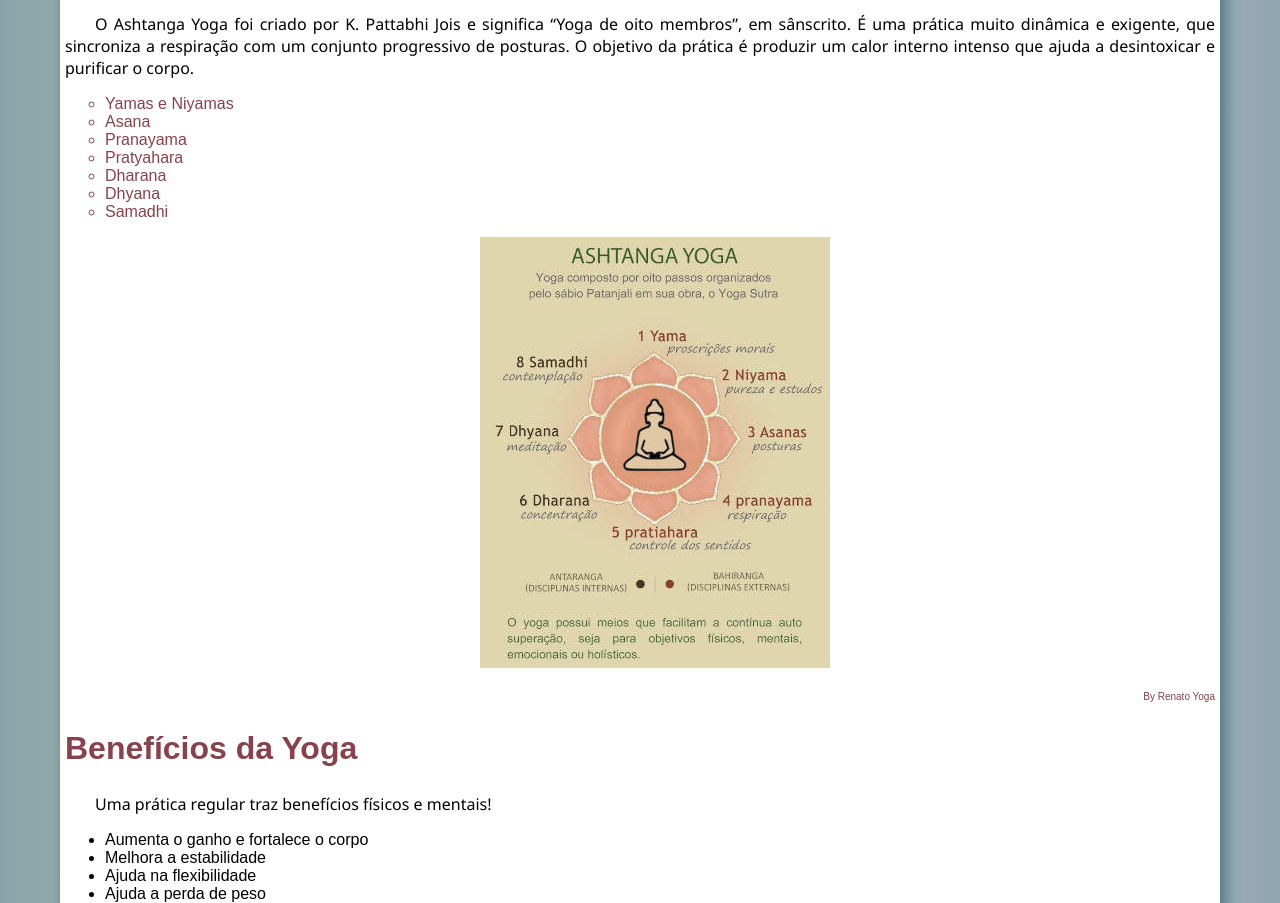
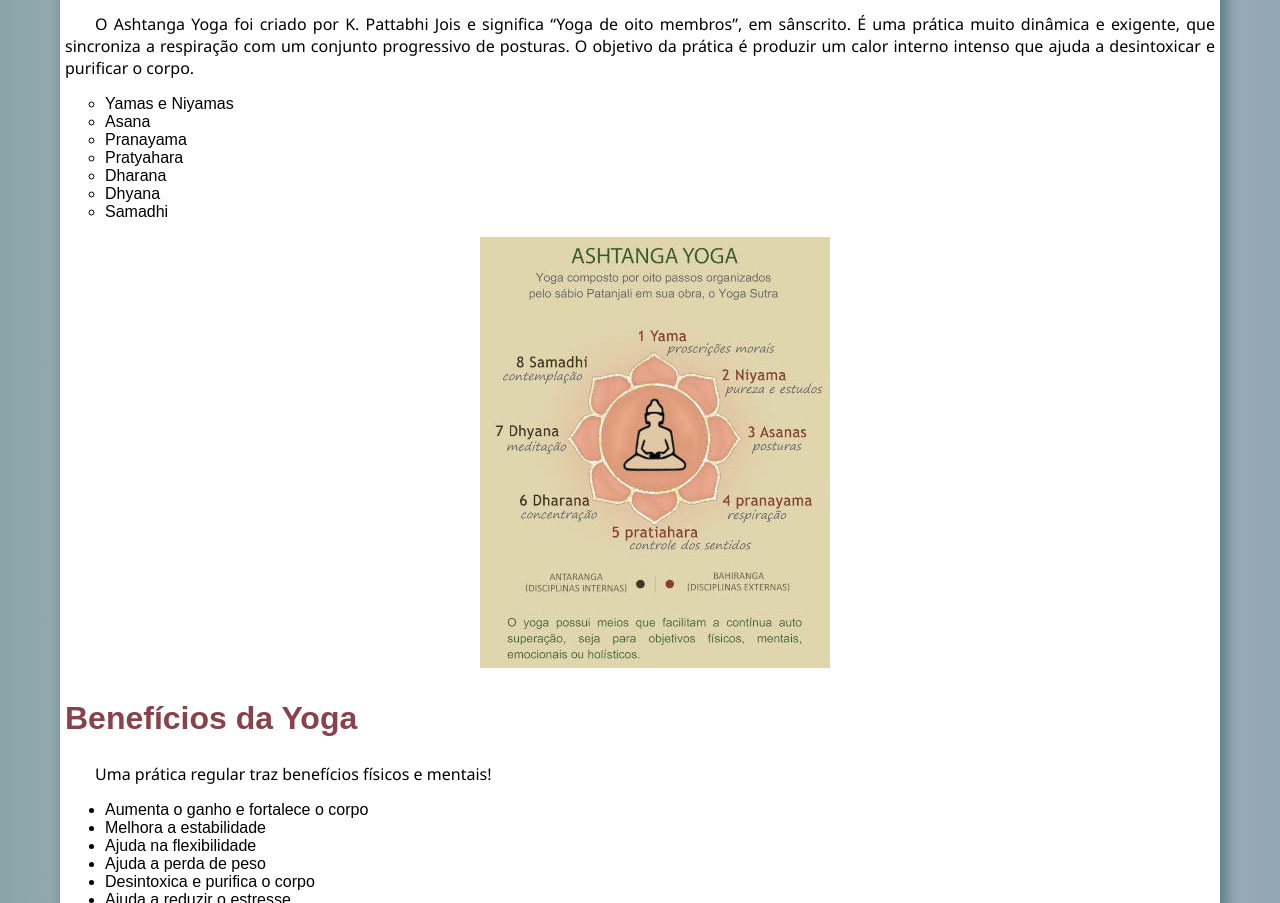
Before and after one commit to Kamiladsg/Reiki, a plain HTML site: page yoga.html in a window 1280 px wide. Shown: the part 906-1809 px from the top of the page. Drawn offline with Linux system fonts and the light colour scheme.

Commit message:
alterações

```diff
--- a/estilo/style.css
+++ b/estilo/style.css
@@ -55,9 +55,12 @@ a:hover{
     font-weight: bold;
     color:#144b5598 ;
 }
-.diferenciado{
+#diferenciado{
     color: #89414C;
-    content: ' ☸ ';
+
+}
+#diferenciado:hover{
+    color: #89414C;
 }
 .especial{
     font-weight: bold;
--- a/yoga.html
+++ b/yoga.html
@@ -21,7 +21,7 @@
     <p style="text-align: center;"><iframe width="560" height="315" src="https://www.youtube.com/embed/shk4PdresVk" title="YouTube video player" frameborder="0" allow="accelerometer; autoplay; clipboard-write; encrypted-media; gyroscope; picture-in-picture" allowfullscreen></iframe></p>
     <p>O <a href="https://pt.wikipedia.org/wiki/Pat%C3%A2njali" target="_blank" rel="external">tratado de Patañjali</a> (Yoga-sutra) é uma das seis darshanas (visão ou ponto de vista obre a revelação védica) da Índia.  As darshanas são elementos fundamentais na filosofia clássica hindu, mas não são sistemas filosóficos segundo o padrão da filosofia ocidental. No Yoga-Sûtra, Patañjali juntou, classificou e codificou uma série de práticas ascéticas que já existiam há milhares de anos na Índia e que são hoje conhecidas por Raja Yoga. Segundo Patañjali o Raja Yoga ou yoga real é composto por oito membros ou ramos mais conhecidos por Ashtanga Yoga.</p>
     <p>O Ashtanga Yoga foi criado por K. Pattabhi Jois e significa “Yoga de oito membros”, em sânscrito. É uma prática muito dinâmica e exigente, que sincroniza a respiração com um conjunto progressivo de posturas. O objetivo da prática é produzir um calor interno intenso que ajuda a desintoxicar e purificar o corpo.</p>
-    <ul class="diferenciado" type="circle">
+    <ul type="circle">
         <li>Yamas e Niyamas</li>
         <li>Asana </li>
         <li>Pranayama</li>
@@ -30,11 +30,11 @@
         <li> Dhyana</li>
         <li>Samadhi</li>
     </ul>
-    <p style="text-align: center;" >
+    <p id="diferenciado" style="text-align: center;" >
         <a href="https://commons.wikimedia.org/w/index.php?curid=50328084" target="_blank" rel="external
         "><img src="imagem/Ashtanga_Yoga_-_Patanjali.p.jpg" alt="image/jpg"></a>
     </p>
-    <p style="text-align: right; font-size: 10px;"><a href="https://commons.wikimedia.org/wiki/User:Renato_yoga" target="_blank" rel="external">By Renato Yoga</a></p>
+
     <h2>Benefícios da Yoga</h2>
     <p>Uma prática regular traz benefícios físicos e mentais!
         <ul>
```
